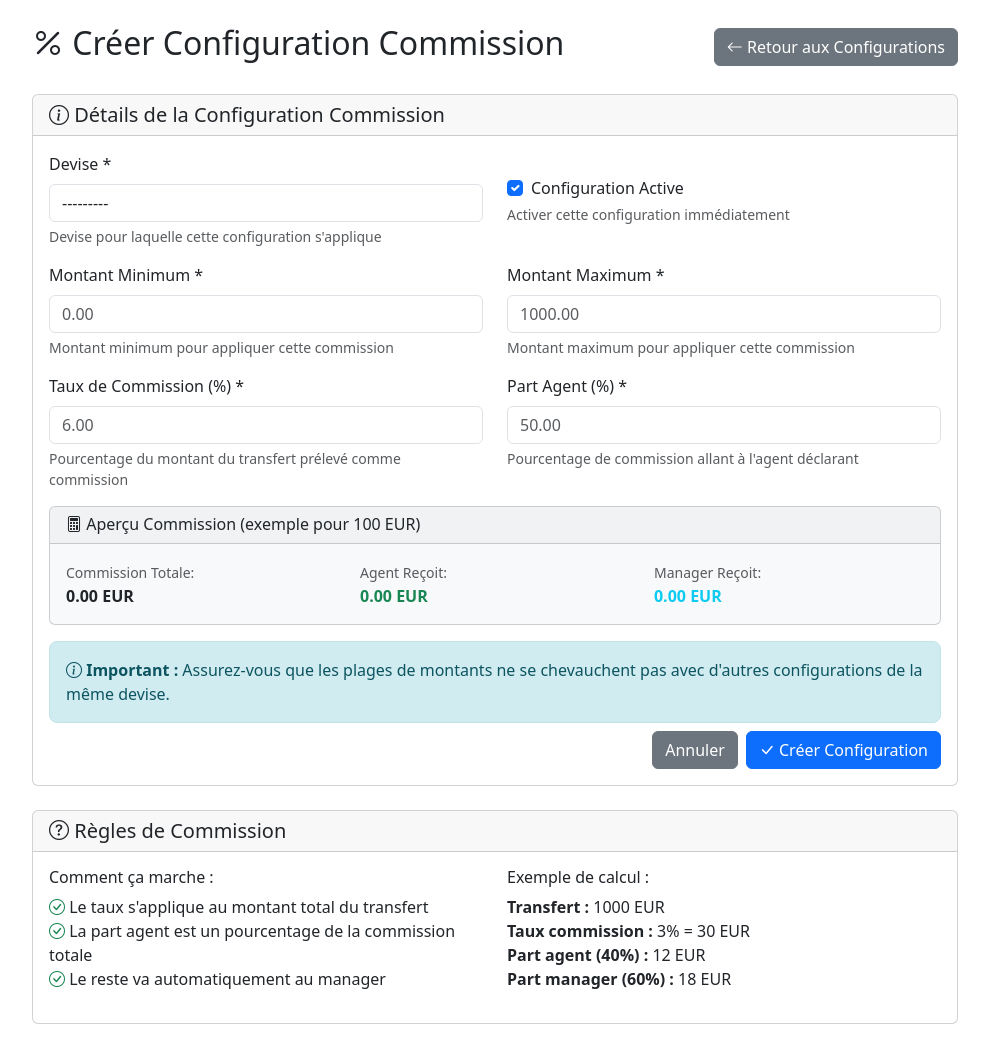
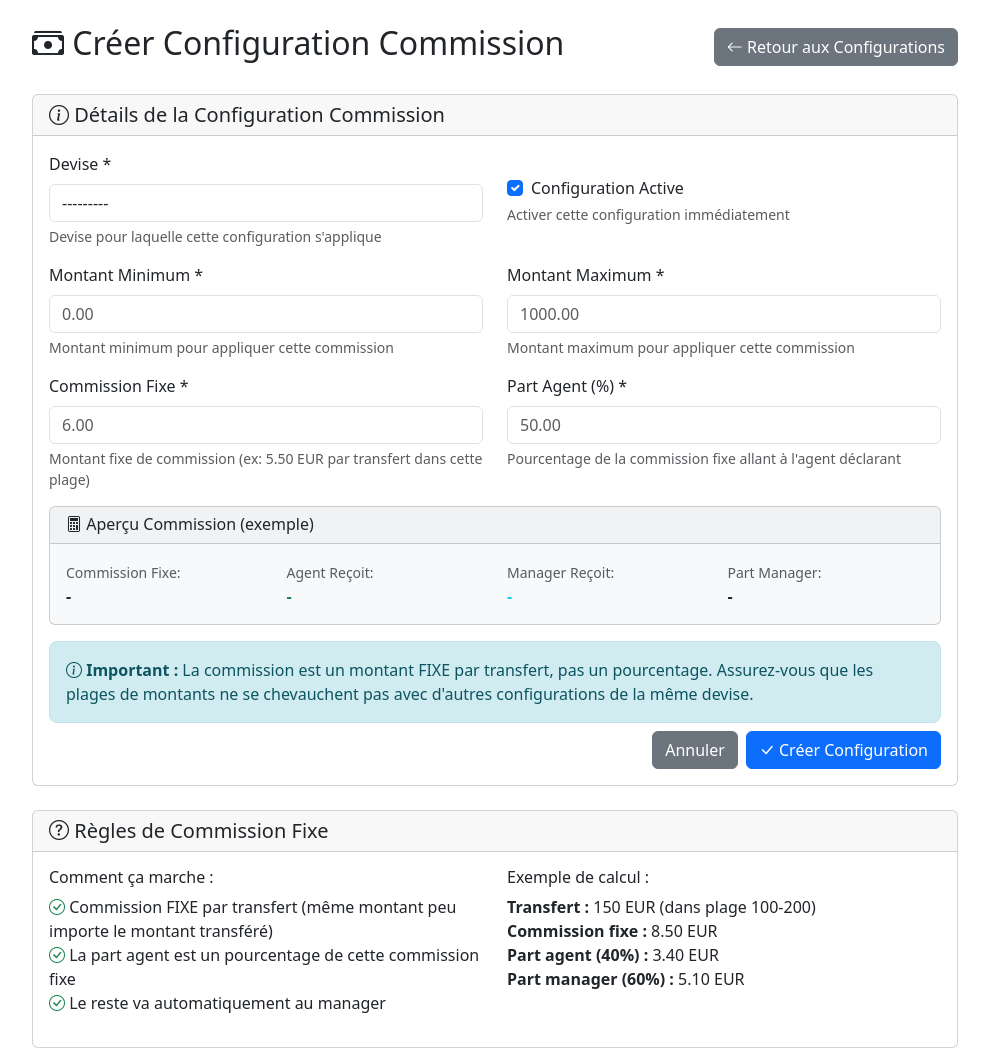
Before and after one commit to thenightcoders/mta, a Django app: page /transfers/commissions/create/ in a window 1280 px wide. Shown: the part 128-1176 px from the top of the page, without its empty margins (145-1134 px from the left). Before the commit the page ends 1152 px from the top, so only its background shows below. Run offline with Django 5.2, Linux system fonts and the light colour scheme; the visitor is signed in with stand-in values (Sample User, id 1).

Commit message:
updated files to use commission amount instead of commission rate

```diff
--- a/templates/transfers/create_commission_config.html
+++ b/templates/transfers/create_commission_config.html
@@ -8,7 +8,7 @@
     <div class="col-10">
         <div class="d-flex justify-content-between align-items-center mb-4">
             <h2>
-                <i class="bi bi-percent"></i> {% trans "Créer Configuration Commission" %}
+                <i class="bi bi-cash-stack"></i> {% trans "Créer Configuration Commission" %}
             </h2>
             <a href="{% url 'commission_config_list' %}" class="btn btn-secondary">
                 <i class="bi bi-arrow-left"></i> {% trans "Retour aux Configurations" %}
@@ -105,12 +105,12 @@
                     <div class="row">
                         <div class="col-md-6">
                             <div class="mb-3">
-                                <label for="{{ form.commission_rate.id_for_label }}" class="form-label">{% trans "Taux de Commission" %} (%) *</label>
-                                {{ form.commission_rate }}
-                                <div class="form-text">{% trans "Pourcentage du montant du transfert prélevé comme commission" %}</div>
-                                {% if form.commission_rate.errors %}
+                                <label for="{{ form.commission_amount.id_for_label }}" class="form-label">{% trans "Commission Fixe" %} *</label>
+                                {{ form.commission_amount }}
+                                <div class="form-text">{% trans "Montant fixe de commission (ex: 5.50 EUR par transfert dans cette plage)" %}</div>
+                                {% if form.commission_amount.errors %}
                                     <div class="text-danger small mt-1">
-                                        {{ form.commission_rate.errors.0 }}
+                                        {{ form.commission_amount.errors.0 }}
                                     </div>
                                 {% endif %}
                             </div>
@@ -120,7 +120,7 @@
                             <div class="mb-3">
                                 <label for="{{ form.agent_share.id_for_label }}" class="form-label">{% trans "Part Agent" %} (%) *</label>
                                 {{ form.agent_share }}
-                                <div class="form-text">{% trans "Pourcentage de commission allant à l'agent déclarant" %}</div>
+                                <div class="form-text">{% trans "Pourcentage de la commission fixe allant à l'agent déclarant" %}</div>
                                 {% if form.agent_share.errors %}
                                     <div class="text-danger small mt-1">
                                         {{ form.agent_share.errors.0 }}
@@ -134,22 +134,26 @@
                     <div class="card bg-light mb-3">
                         <div class="card-header">
                             <h6 class="mb-0">
-                                <i class="bi bi-calculator"></i> {% trans "Aperçu Commission (exemple pour 100 EUR)" %}
+                                <i class="bi bi-calculator"></i> {% trans "Aperçu Commission (exemple)" %}
                             </h6>
                         </div>
                         <div class="card-body">
                             <div class="row" id="commissionPreview">
-                                <div class="col-md-4">
-                                    <small class="text-muted">{% trans "Commission Totale" %}:</small>
+                                <div class="col-md-3">
+                                    <small class="text-muted">{% trans "Commission Fixe" %}:</small>
                                     <div class="fw-bold" id="totalCommission">-</div>
                                 </div>
-                                <div class="col-md-4">
+                                <div class="col-md-3">
                                     <small class="text-muted">{% trans "Agent Reçoit" %}:</small>
                                     <div class="fw-bold text-success" id="agentAmount">-</div>
                                 </div>
-                                <div class="col-md-4">
+                                <div class="col-md-3">
                                     <small class="text-muted">{% trans "Manager Reçoit" %}:</small>
                                     <div class="fw-bold text-info" id="managerAmount">-</div>
+                                </div>
+                                <div class="col-md-3">
+                                    <small class="text-muted">{% trans "Part Manager" %}:</small>
+                                    <div class="fw-bold" id="managerPercent">-</div>
                                 </div>
                             </div>
                         </div>
@@ -158,7 +162,7 @@
                     <!-- Important Note -->
                     <div class="alert alert-info">
                         <i class="bi bi-info-circle"></i>
-                        <strong>{% trans "Important" %} :</strong> {% trans "Assurez-vous que les plages de montants ne se chevauchent pas avec d'autres configurations de la même devise." %}
+                        <strong>{% trans "Important" %} :</strong> {% trans "La commission est un montant FIXE par transfert, pas un pourcentage. Assurez-vous que les plages de montants ne se chevauchent pas avec d'autres configurations de la même devise." %}
                     </div>
 
                     <div class="d-flex justify-content-end gap-2">
@@ -180,7 +184,7 @@
         <div class="card">
             <div class="card-header">
                 <h5 class="mb-0">
-                    <i class="bi bi-question-circle"></i> {% trans "Règles de Commission" %}
+                    <i class="bi bi-question-circle"></i> {% trans "Règles de Commission Fixe" %}
                 </h5>
             </div>
             <div class="card-body">
@@ -188,18 +192,18 @@
                     <div class="col-md-6">
                         <h6>{% trans "Comment ça marche" %} :</h6>
                         <ul class="list-unstyled">
-                            <li><i class="bi bi-check-circle text-success"></i> {% trans "Le taux s'applique au montant total du transfert" %}</li>
-                            <li><i class="bi bi-check-circle text-success"></i> {% trans "La part agent est un pourcentage de la commission totale" %}</li>
+                            <li><i class="bi bi-check-circle text-success"></i> {% trans "Commission FIXE par transfert (même montant peu importe le montant transféré)" %}</li>
+                            <li><i class="bi bi-check-circle text-success"></i> {% trans "La part agent est un pourcentage de cette commission fixe" %}</li>
                             <li><i class="bi bi-check-circle text-success"></i> {% trans "Le reste va automatiquement au manager" %}</li>
                         </ul>
                     </div>
                     <div class="col-md-6">
                         <h6>{% trans "Exemple de calcul" %} :</h6>
                         <ul class="list-unstyled">
-                            <li><strong>{% trans "Transfert" %} :</strong> 1000 EUR</li>
-                            <li><strong>{% trans "Taux commission" %} :</strong> 3% = 30 EUR</li>
-                            <li><strong>{% trans "Part agent (40%)" %} :</strong> 12 EUR</li>
-                            <li><strong>{% trans "Part manager (60%)" %} :</strong> 18 EUR</li>
+                            <li><strong>{% trans "Transfert" %} :</strong> 150 EUR (dans plage 100-200)</li>
+                            <li><strong>{% trans "Commission fixe" %} :</strong> 8.50 EUR</li>
+                            <li><strong>{% trans "Part agent (40%)" %} :</strong> 3.40 EUR</li>
+                            <li><strong>{% trans "Part manager (60%)" %} :</strong> 5.10 EUR</li>
                         </ul>
                     </div>
                 </div>
@@ -212,17 +216,20 @@
 {% block extra_js %}
 <script>
 function updateCommissionPreview() {
-    const commissionRate = parseFloat(document.getElementById('{{ form.commission_rate.id_for_label }}').value) || 0;
+    const commissionAmount = parseFloat(document.getElementById('{{ form.commission_amount.id_for_label }}').value) || 0;
     const agentShare = parseFloat(document.getElementById('{{ form.agent_share.id_for_label }}').value) || 0;
+    const currency = document.getElementById('{{ form.currency.id_for_label }}').value || '';
 
-    // Calculate for 100 EUR example
-    const totalCommission = commissionRate;
+    // Calculate fixed commission distribution
+    const totalCommission = commissionAmount;
     const agentAmount = (totalCommission * agentShare) / 100;
     const managerAmount = totalCommission - agentAmount;
+    const managerPercent = 100 - agentShare;
 
-    document.getElementById('totalCommission').textContent = totalCommission.toFixed(2) + ' EUR';
-    document.getElementById('agentAmount').textContent = agentAmount.toFixed(2) + ' EUR';
-    document.getElementById('managerAmount').textContent = managerAmount.toFixed(2) + ' EUR';
+    document.getElementById('totalCommission').textContent = totalCommission.toFixed(4) + ' ' + currency;
+    document.getElementById('agentAmount').textContent = agentAmount.toFixed(4) + ' ' + currency;
+    document.getElementById('managerAmount').textContent = managerAmount.toFixed(4) + ' ' + currency;
+    document.getElementById('managerPercent').textContent = managerPercent.toFixed(1) + '%';
 }
 
 document.addEventListener('DOMContentLoaded', function() {
@@ -230,16 +237,18 @@ document.addEventListener('DOMContentLoaded', function() {
     const submitBtn = document.getElementById('submit-btn');
     const spinner = submitBtn.querySelector('.spinner-border');
 
-    const commissionRateInput = document.getElementById('{{ form.commission_rate.id_for_label }}');
+    const commissionAmountInput = document.getElementById('{{ form.commission_amount.id_for_label }}');
     const agentShareInput = document.getElementById('{{ form.agent_share.id_for_label }}');
+    const currencyInput = document.getElementById('{{ form.currency.id_for_label }}');
 
     // Live preview updates
-    commissionRateInput.addEventListener('input', updateCommissionPreview);
+    commissionAmountInput.addEventListener('input', updateCommissionPreview);
     agentShareInput.addEventListener('input', updateCommissionPreview);
+    currencyInput.addEventListener('change', updateCommissionPreview);
 
     // Form validation
     form.addEventListener('submit', (e) => {
-        const requiredFields = ['currency', 'min_amount', 'max_amount', 'commission_rate', 'agent_share'];
+        const requiredFields = ['currency', 'min_amount', 'max_amount', 'commission_amount', 'agent_share'];
         let isValid = true;
 
         requiredFields.forEach(fieldName => {
@@ -265,13 +274,23 @@ document.addEventListener('DOMContentLoaded', function() {
             }
 
             // Validate numeric fields
-            if (['min_amount', 'max_amount', 'commission_rate', 'agent_share'].includes(fieldName) && input.value.trim()) {
+            if (['min_amount', 'max_amount', 'commission_amount', 'agent_share'].includes(fieldName) && input.value.trim()) {
                 const value = parseFloat(input.value);
                 if (value < 0) {
                     isValid = false;
                     const error = document.createElement('div');
                     error.className = 'text-danger small mt-1';
                     error.textContent = '{% trans "La valeur doit être positive" %}';
+                    input.classList.add('is-invalid');
+                    input.classList.remove('is-valid');
+                    input.parentNode.appendChild(error);
+                }
+
+                if (fieldName === 'commission_amount' && value < 0.01) {
+                    isValid = false;
+                    const error = document.createElement('div');
+                    error.className = 'text-danger small mt-1';
+                    error.textContent = '{% trans "La commission doit être d\'au moins 0.01" %}';
                     input.classList.add('is-invalid');
                     input.classList.remove('is-valid');
                     input.parentNode.appendChild(error);
--- a/templates/users/agent_dashboard.html
+++ b/templates/users/agent_dashboard.html
@@ -215,7 +215,7 @@
                         </div>
                         <div class="text-end">
                             <div class="text-success fw-bold">+{{ commission.declaring_agent_amount|floatformat:2 }} EUR</div>
-                            <small class="text-muted">{% trans "taux" %} {{ commission.config_used.commission_rate }}%</small>
+                            <small class="text-muted">{% trans "taux" %} {{ commission.config_used.commission_amount }}%</small>
                         </div>
                     </div>
                     {% endfor %}
--- a/transfers/admin.py
+++ b/transfers/admin.py
@@ -58,7 +58,7 @@ class TransferAdmin(admin.ModelAdmin):
 class CommissionConfigAdmin(admin.ModelAdmin):
     list_display = (
         'manager', 'currency', 'min_amount', 'max_amount',
-        'commission_rate', 'agent_share', 'manager_share', 'active', 'created_at'
+        'commission_amount', 'agent_share', 'manager_share', 'active', 'created_at'
     )
 
     list_filter = ('currency', 'active', 'manager', 'created_at')
@@ -70,7 +70,7 @@ class CommissionConfigAdmin(admin.ModelAdmin):
             'fields': ('manager', 'currency', 'min_amount', 'max_amount', 'active')
         }),
         ('Commission Rates', {
-            'fields': ('commission_rate', 'agent_share'),
+            'fields': ('commission_amount', 'agent_share'),
             'description': 'Commission rate is percentage of transfer amount. Agent share is percentage of total commission.'
         }),
         ('Timestamps', {
--- a/transfers/forms.py
+++ b/transfers/forms.py
@@ -52,7 +52,7 @@ class CommissionConfigForm(forms.ModelForm):
 
     class Meta:
         model = CommissionConfig
-        fields = ['currency', 'min_amount', 'max_amount', 'commission_rate', 'agent_share', 'active']
+        fields = ['currency', 'min_amount', 'max_amount', 'commission_amount', 'agent_share', 'active']
 
     def __init__(self, *args, **kwargs):
         super().__init__(*args, **kwargs)
@@ -67,13 +67,13 @@ class CommissionConfigForm(forms.ModelForm):
         # Add placeholders and help text
         self.fields['min_amount'].widget.attrs['placeholder'] = '0.00'
         self.fields['max_amount'].widget.attrs['placeholder'] = '1000.00'
-        self.fields['commission_rate'].widget.attrs['placeholder'] = '6.00'
+        self.fields['commission_amount'].widget.attrs['placeholder'] = '6.00'
         self.fields['agent_share'].widget.attrs['placeholder'] = '50.00'
 
         # Add step for decimal fields
         self.fields['min_amount'].widget.attrs['step'] = '0.01'
         self.fields['max_amount'].widget.attrs['step'] = '0.01'
-        self.fields['commission_rate'].widget.attrs['step'] = '0.01'
+        self.fields['commission_amount'].widget.attrs['step'] = '0.01'
         self.fields['agent_share'].widget.attrs['step'] = '0.01'
 
 
--- a/transfers/urls.py
+++ b/transfers/urls.py
@@ -1,4 +1,5 @@
 from django.urls import path
+
 from . import views
 
 urlpatterns = [
@@ -16,9 +17,10 @@ urlpatterns = [
     path('commissions/<int:config_id>/toggle/', views.toggle_commission_config, name='toggle_commission_config'),
     path('commissions/<int:config_id>/update/', views.update_commission_config, name='update_commission_config'),
 
-    # earnings
+    # Commission preview (AJAX)
+    path('commission-preview/', views.get_commission_preview, name='commission_preview'),
+
+    # Earnings
     path('commissions/overview/', views.commissions_overview, name='commissions_overview'),
-    # path('commission/<int:commission_id>/detail/', views.commission_detail, name='commission_detail')
     path('commissions/clear/', views.clear_commissions, name='clear_commissions'),
-
 ]
--- a/transfers/views.py
+++ b/transfers/views.py
@@ -5,6 +5,7 @@ from django.contrib.auth.decorators import login_required
 from django.core.exceptions import ValidationError
 from django.db.models import Sum
 from django.db.models.functions import TruncDay, TruncMonth, TruncWeek, TruncYear
+from django.db.utils import IntegrityError
 from django.http import HttpResponseForbidden, JsonResponse
 from django.shortcuts import get_object_or_404, redirect, render
 from django.utils import timezone
@@ -235,19 +236,62 @@ def create_commission_config(request):
     if request.method == 'POST':
         form = CommissionConfigForm(request.POST)
         if form.is_valid():
-            config = form.save(commit=False)
-            config.manager = request.user
-            config.save()
+            try:
+                # Check for existing config with same parameters
+                existing_config = CommissionConfig.objects.filter(
+                        manager=request.user,
+                        currency=form.cleaned_data['currency'],
+                        min_amount=form.cleaned_data['min_amount'],
+                        max_amount=form.cleaned_data['max_amount'],
+                        active=True
+                ).first()
 
-            log_user_activity(
-                    request.user,
-                    'commission_config_created',
-                    {'currency': config.currency, 'rate': str(config.commission_rate)},
-                    request
-            )
+                if existing_config:
+                    messages.error(
+                            request,
+                            f'Une configuration active existe déjà pour {form.cleaned_data["min_amount"]}-{form.cleaned_data["max_amount"]} {form.cleaned_data["currency"]}. '
+                            f'Désactivez-la d\'abord ou modifiez la plage de montants.'
+                    )
+                    return render(request, 'transfers/create_commission_config.html', {'form': form})
 
-            messages.success(request, 'Commission configuration created successfully')
-            return redirect('commission_config_list')
+                config = form.save(commit=False)
+                config.manager = request.user
+                config.save()
+
+                log_user_activity(
+                        request.user,
+                        'commission_config_created',
+                        {
+                            'currency': config.currency,
+                            'amount_range': f'{config.min_amount}-{config.max_amount}',
+                            'commission_amount': str(config.commission_amount)
+                        },
+                        request
+                )
+
+                messages.success(request, 'Configuration de commission créée avec succès')
+                return redirect('commission_config_list')
+
+            except IntegrityError as e:
+                messages.error(
+                        request,
+                        'Conflit de configuration : cette plage de montants existe déjà pour cette devise. '
+                        'Veuillez utiliser une plage différente.'
+                )
+                log_user_activity(
+                        request.user,
+                        'commission_config_creation_failed',
+                        {'error': 'IntegrityError - duplicate range', 'form_data': form.cleaned_data},
+                        request
+                )
+            except ValidationError as e:
+                messages.error(request, str(e))
+                log_user_activity(
+                        request.user,
+                        'commission_config_creation_failed',
+                        {'error': str(e), 'form_data': form.cleaned_data},
+                        request
+                )
     else:
         form = CommissionConfigForm()
 
@@ -300,7 +344,7 @@ def update_commission_config(request, config_id):
         # Update fields
         config.min_amount = float(data.get('min_amount', config.min_amount))
         config.max_amount = float(data.get('max_amount', config.max_amount))
-        config.commission_rate = float(data.get('commission_rate', config.commission_rate))
+        config.commission_amount = float(data.get('commission_amount', config.commission_amount))
         config.agent_share = float(data.get('agent_share', config.agent_share))
         config.active = data.get('active', config.active)
 
@@ -314,7 +358,7 @@ def update_commission_config(request, config_id):
                 {
                     'config_id': config.id,
                     'currency': config.currency,
-                    'commission_rate': str(config.commission_rate),
+                    'commission_amount': str(config.commission_amount),
                     'agent_share': str(config.agent_share),
                     'active': config.active
                 },
@@ -331,10 +375,10 @@ def update_commission_config(request, config_id):
 
 def create_commission_for_transfer(transfer):
     """Helper function to create commission for a validated transfer"""
-    # Find applicable commission config
+    # Find applicable commission config for the transfer currency and amount
     config = CommissionConfig.objects.filter(
             manager=transfer.validated_by,
-            currency=transfer.sent_currency,
+            currency=transfer.sent_currency,  # Commission config must match transfer currency
             min_amount__lte=transfer.amount,
             max_amount__gte=transfer.amount,
             active=True
@@ -350,6 +394,57 @@ def create_commission_for_transfer(transfer):
                     config_used=config,
                     **commission_data
             )
+            return True
+    return False
+
+
+@login_required
+def get_commission_preview(request):
+    """AJAX endpoint to get commission preview for transfer creation"""
+    if request.method == 'GET':
+        amount = request.GET.get('amount')
+        currency = request.GET.get('currency')
+
+        if not amount or not currency:
+            return JsonResponse({'error': 'Amount and currency required'})
+
+        try:
+            amount = float(amount)
+        except ValueError:
+            return JsonResponse({'error': 'Invalid amount'})
+
+        # Find applicable commission config
+        config = CommissionConfig.objects.filter(
+                currency=currency,
+                min_amount__lte=amount,
+                max_amount__gte=amount,
+                active=True
+        ).first()
+
+        if config:
+            # Calculate commission preview
+            total_commission = config.commission_amount
+            agent_amount = (total_commission * config.agent_share) / 100
+            manager_amount = total_commission - agent_amount
+
+            return JsonResponse({
+                'success': True,
+                'config_found': True,
+                'total_commission': float(total_commission),
+                'agent_amount': float(agent_amount),
+                'manager_amount': float(manager_amount),
+                'agent_share_percent': float(config.agent_share),
+                'currency': currency,
+                'range': f"{config.min_amount} - {config.max_amount}",
+            })
+        else:
+            return JsonResponse({
+                'success': True,
+                'config_found': False,
+                'message': f'Aucune configuration de commission pour {amount} {currency}'
+            })
+
+    return JsonResponse({'error': 'Method not allowed'}, status=405)
 
 
 @login_required
--- a/users/signals.py
+++ b/users/signals.py
@@ -156,10 +156,10 @@ def extract_model_details(instance):
             })
 
         # Commission configuration - affects profit calculations
-        elif hasattr(instance, 'commission_rate'):
+        elif hasattr(instance, 'commission_amount'):
             details.update({
                 'currency': getattr(instance, 'currency', 'unknown'),
-                'commission_rate': str(instance.commission_rate),
+                'commission_amount': str(instance.commission_amount),
                 'agent_share': str(getattr(instance, 'agent_share', 0)),
                 'manager_share': str(getattr(instance, 'manager_share', 0)),
                 'active': getattr(instance, 'active', None)
```
Also changed, not shown: templates/transfers/commission_config_list.html (+25 -23 lines), templates/transfers/create_transfer.html (+24 -24 lines), transfers/models.py (+18 -28 lines).
